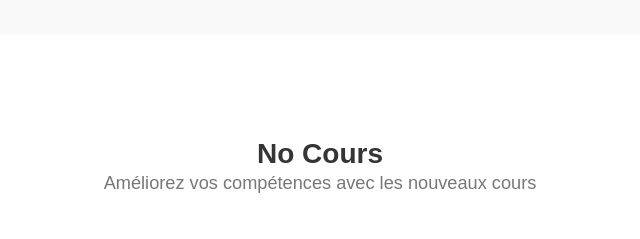
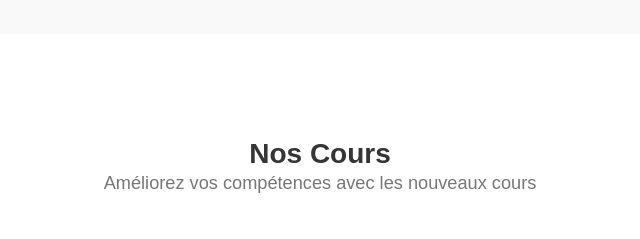
Before and after one commit to AS-CONDING/Khowlige.com, a plain HTML site: page index.html in a window 1280 px wide. Shown: the part 2780-3019 px from the top of the page, 320-960 px from the left. Drawn offline with nearby package versions, Linux system fonts and the light colour scheme; a web font is replaced by a local one.

Commit message:
Update index.html

```diff
--- a/index.html
+++ b/index.html
@@ -284,7 +284,7 @@
 
                 <div class="col-md-12 col-sm-12">
                     <div class="section-title">
-                        <h2>No Cours <small>Améliorez vos compétences avec les nouveaux cours</small></h2>
+                        <h2>Nos Cours <small>Améliorez vos compétences avec les nouveaux cours</small></h2>
                     </div>
 
                     <div class="owl-carousel owl-theme owl-courses">
```
